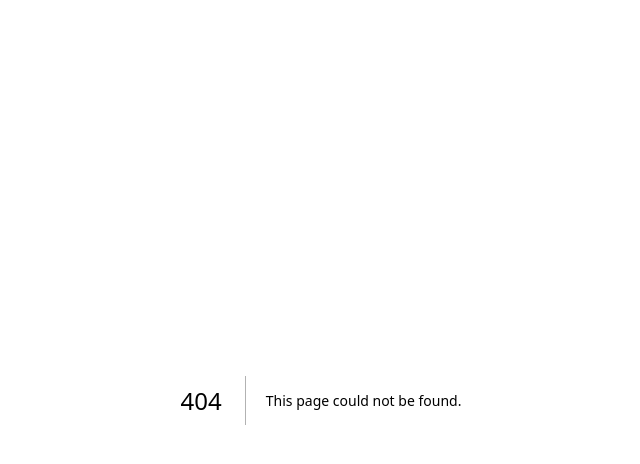
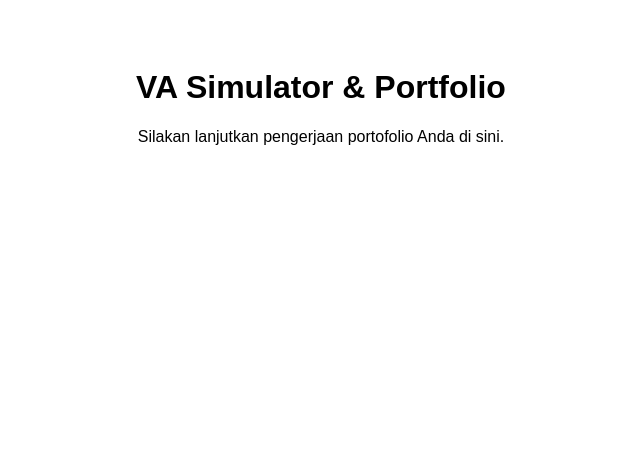
Before and after one commit to kanakainovasi/va-simulator, a Next.js app: page / in a window 1280 px wide. Before the commit this address had no page. Shown: the top 464 px of the page, without its empty margins (319-959 px from the left). Built offline with nearby package versions, Linux system fonts and the light colour scheme.

Commit message:
fix: restore app/page.js to resolve 404 error

```diff
--- /dev/null
+++ b/app/page.js
@@ -0,0 +1,8 @@
+export default function Home() {
+  return (
+    <main style={{ padding: "40px", fontFamily: "sans-serif", textAlign: "center" }}>
+      <h1>VA Simulator & Portfolio</h1>
+      <p>Silakan lanjutkan pengerjaan portofolio Anda di sini.</p>
+    </main>
+  );
+}
```
